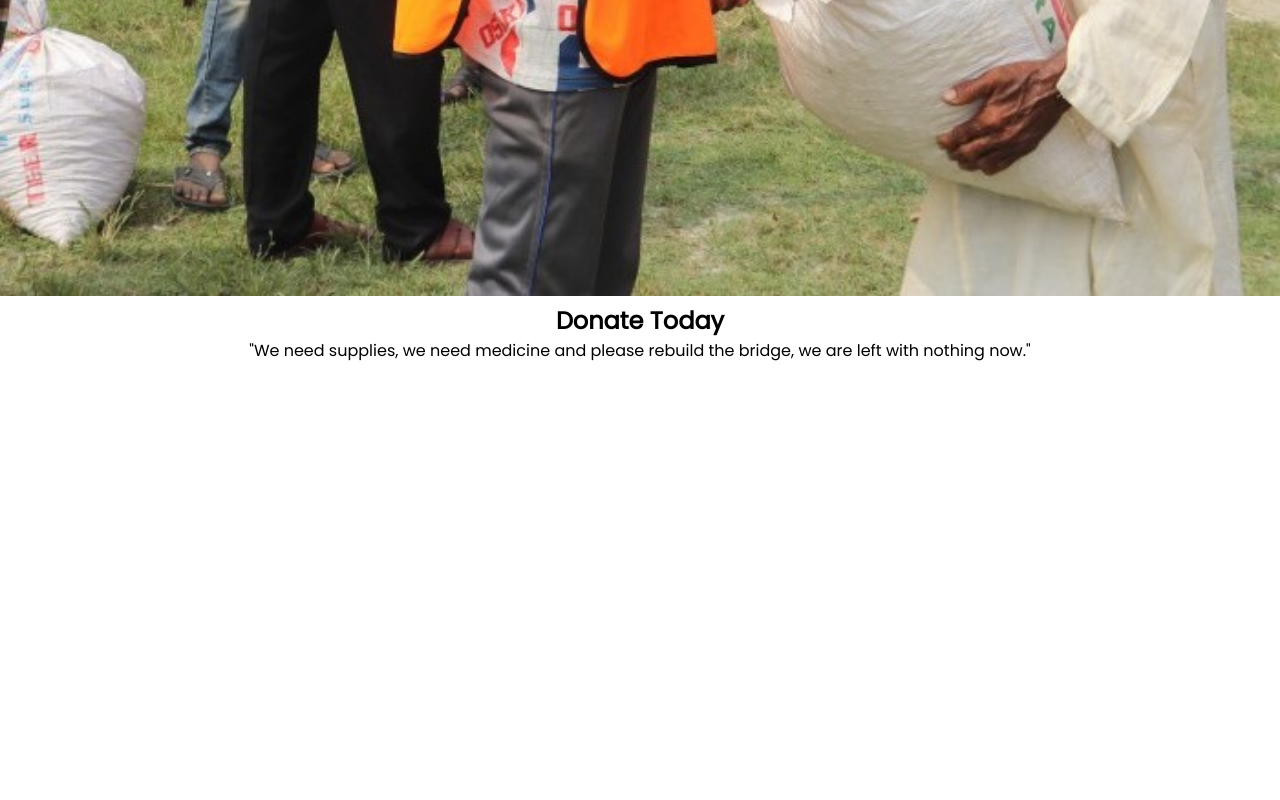
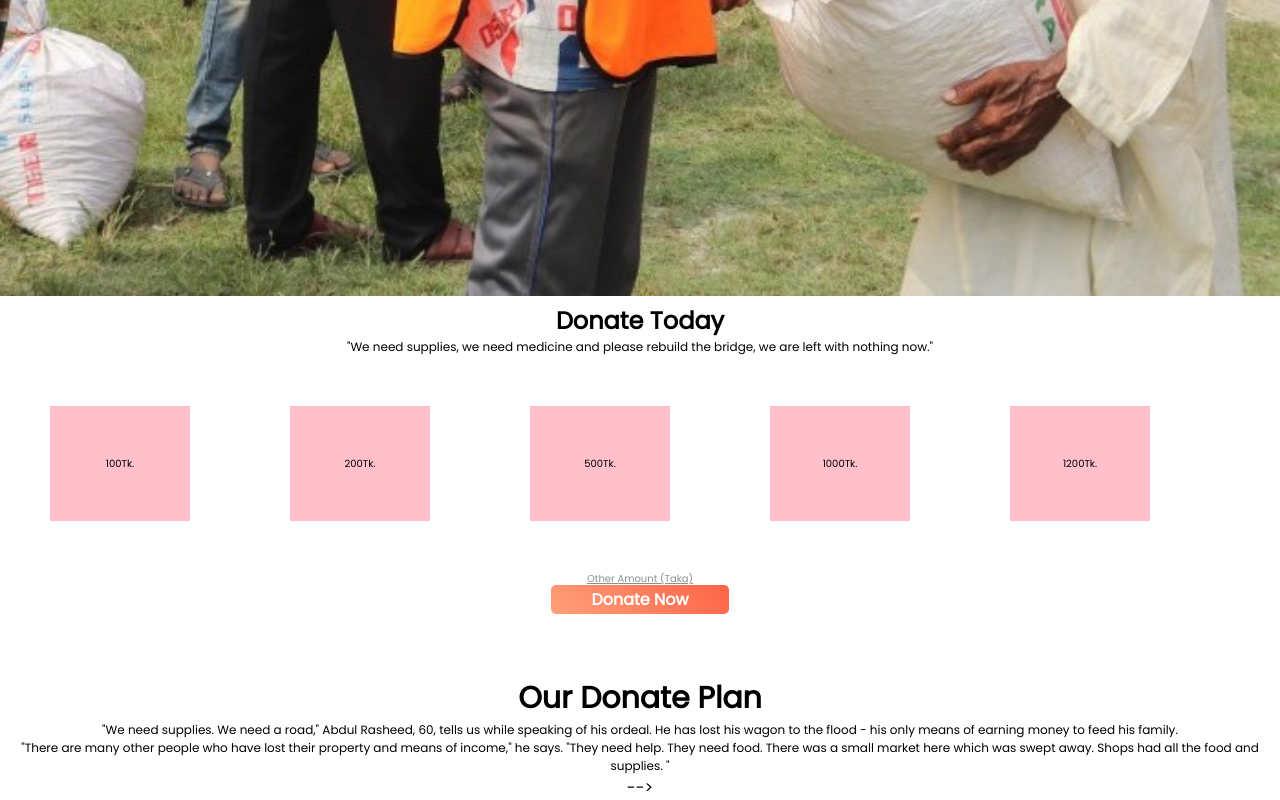
Before and after one commit to ShakiraMorium/Please-Help-The-Needy, a plain HTML site: page index.html in a window 1280 px wide. Shown: the part 664-1464 px from the top of the page. Before the commit the page ends 1027 px from the top, so only its background shows below. Drawn offline with Linux system fonts and the light colour scheme.

Commit message:
container-second

```diff
--- a/index.html
+++ b/index.html
@@ -37,8 +37,30 @@
 
     <section class="container-second">
         <h1>Donate Today</h1>
-        <p>"We need supplies, we need medicine and please rebuild the bridge, we are left with nothing now." </p>
+        <p style="font-size:12px">"We need supplies, we need medicine and please rebuild the bridge, we are left with nothing now." </p>
+        <div class="flex-container">
+            <div>100Tk.</div>
+            <div class="style">200Tk.</div>
+            <div>500Tk.</div>
+            <div>1000Tk.</div>
+            <div>1200Tk.</div>
+        </div>
 
-    </section>
+        <div>
+               <p style="font-size:10px; color:rgb(137, 146, 146)"><u>Other Amount (Taka)</u></p>
+               <a class="link-button" target="_blank" href="htttps://www.linkedin.com/shakiramorium">Donate Now</a>
+        </div>
+    <section class="third-container">
+         <div>
+               <h1 style="font-size:30px">Our Donate Plan</h1>
+               <p style="font-size:12px">"We need supplies. We need a road," Abdul Rasheed, 60, tells us while speaking of his ordeal. He has lost his wagon to the flood - his only means of earning money to feed his family.</br>
+
+                "There are many other people who have lost their property and means of income," he says. "They need help. They need food. There was a small market here which was swept away. Shops had all the food and supplies.
+
+                "</p>
+            </div>
+    </section>  -->
+
+
 </body>
 </html>
--- a/style.css
+++ b/style.css
@@ -43,10 +43,27 @@
     border-radius: 5px;
     color: white;
     font-weight: 700;
-    margin-top: 3px;
+    margin-top: 40px;
 }
 .container-second{
     text-align: center;
 }
+.flex-container{
+    display: flex;
+}
+.flex-container div{
+  background-color:pink;
+  font-color: black;
+  width: 100px;
+  margin: 50px;
+  text-align:center;
+  line-height: 75px;
+  font-size: 10px;
+  padding: 20px;
 
 }
+.third-container{
+    text-align: center;
+    margin-top: 5%;
+
+}
```
